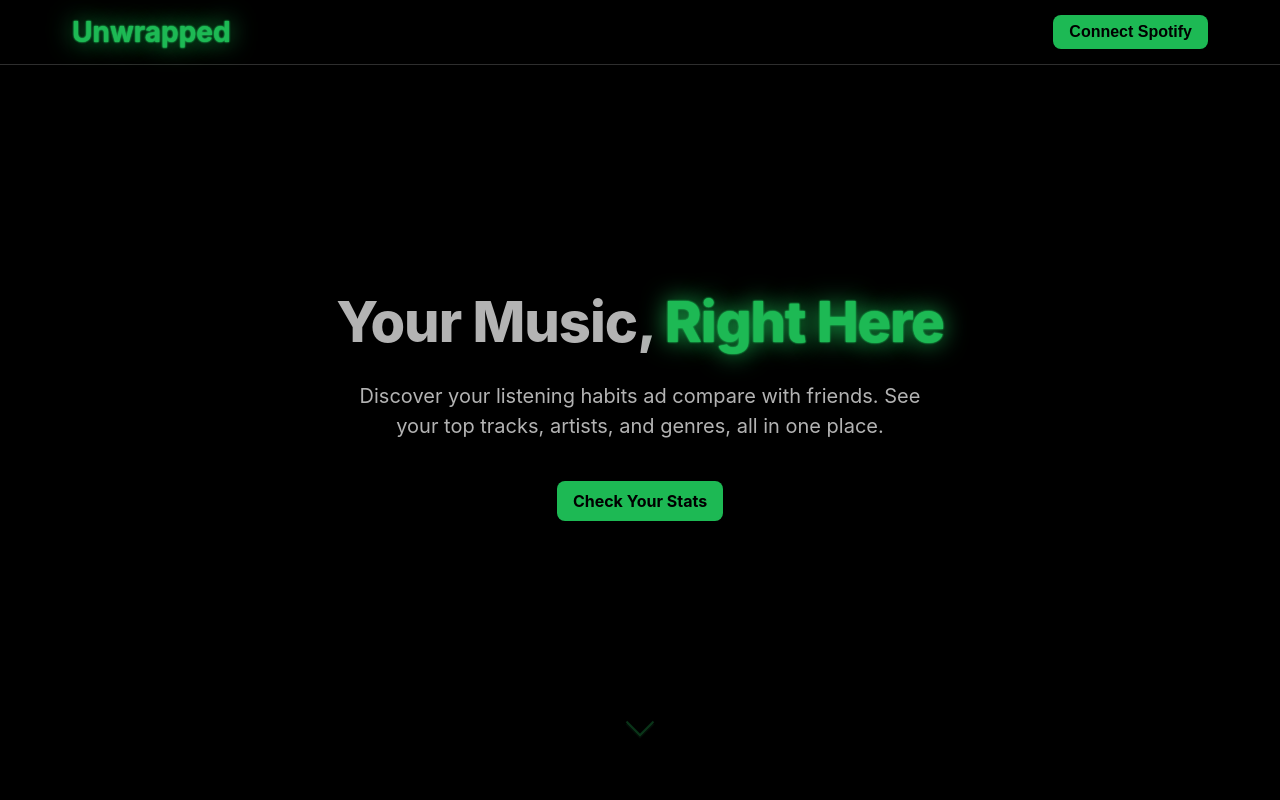
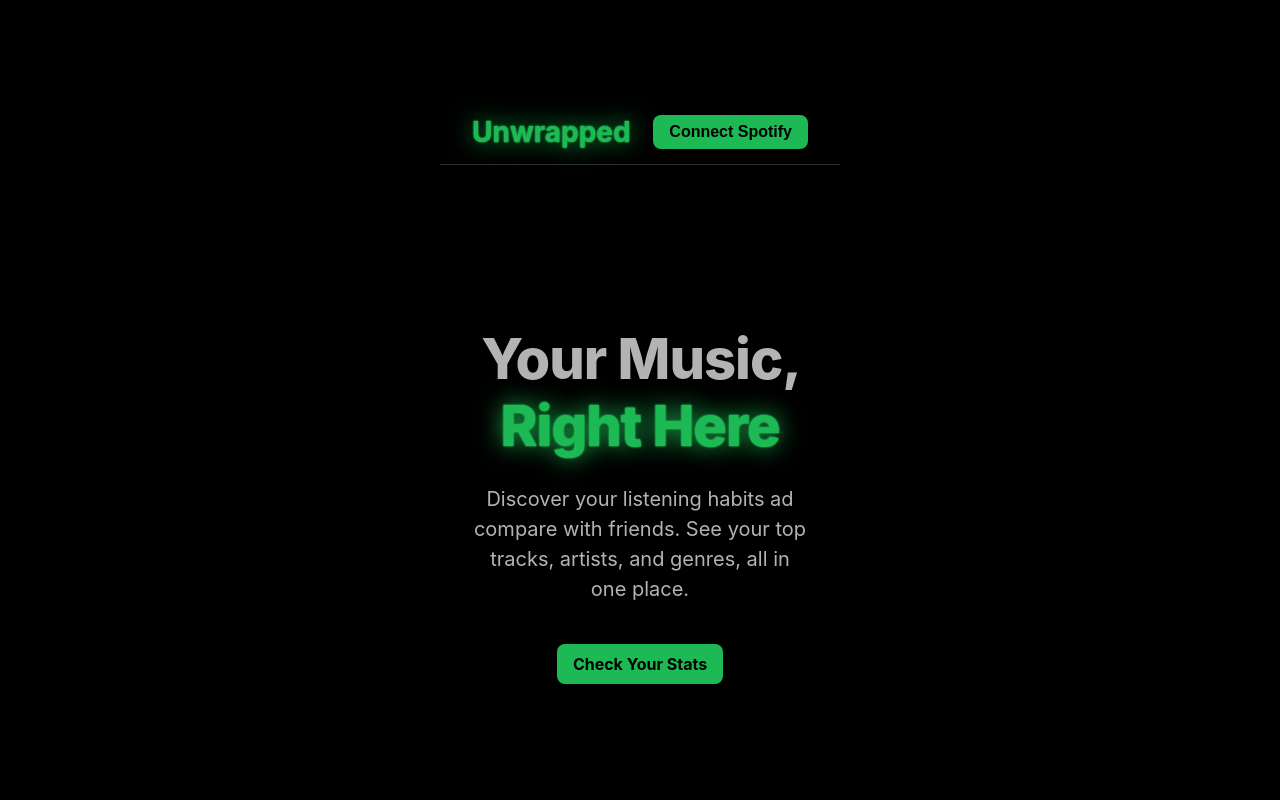
Before and after one commit to ppattyy/Unwrapped, a React (Vite) app in the folder react-app/: page /home in a window 1280 px wide. Shown: the top 800 px of the page. Built offline with nearby package versions, Linux system fonts and the light colour scheme.

Commit message:
login css fix

```diff
--- a/react-app/src/Login.css
+++ b/react-app/src/Login.css
@@ -18,9 +18,10 @@ h1 {
 }
 
 #root {
-    margin: 0 auto;
+    margin: 100px auto;
     text-align: center;
     min-height: 500px;
+    max-width: 400px;
   }
 
 .c-bOcPnF-cmFMMs-color-primary{
```
